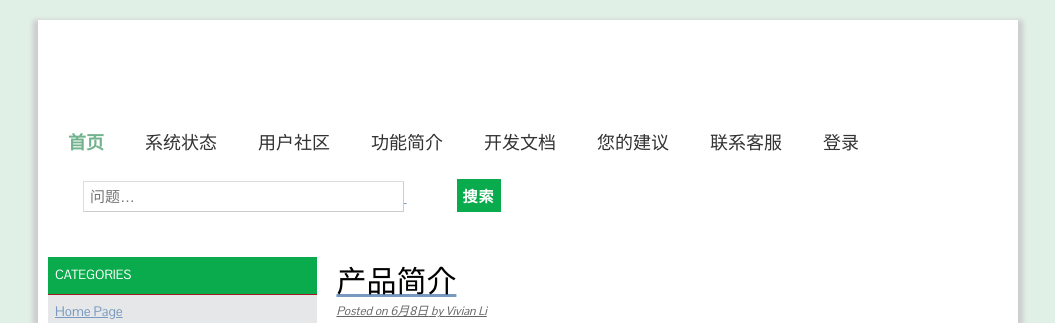
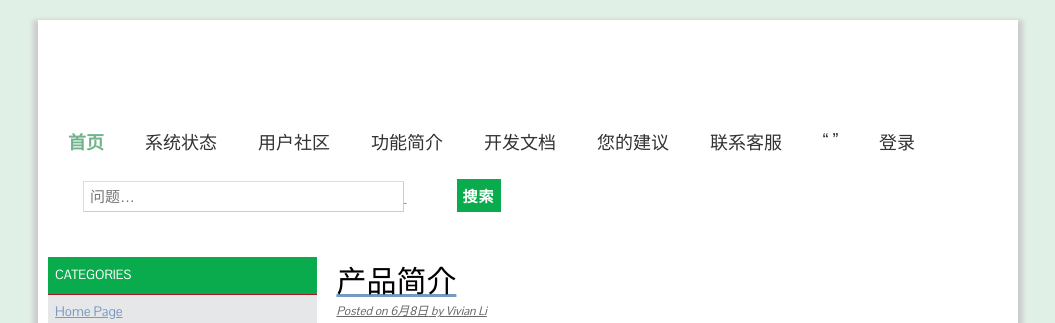
Before and after one commit to dreampivot/slipscloud.github.io, a Jekyll site: the page help/help-index.html, which Jekyll copies as it is, in a window 1280 px wide. Shown: the top 323 px of the page, without its empty margins (112-1167 px from the left). Built offline with Jekyll 4.4.1, drawn with Linux system fonts in a browser that asks for light colours.

```diff
--- a/help/help-index.html
+++ b/help/help-index.html
@@ -21,6 +21,7 @@
             <li><a href="api.html">开发文档</a></li>
 	    <li><a href="suggestion.html">您的建议</a></li>
             <li><a href="support.html">联系客服</a></li>
+	   <li><a href="#">“         ”</a></li>
 	   <li class=""><a href="https://slipscloud.bitbucket.io/"/>登录</li>
 
         </ul>
```
